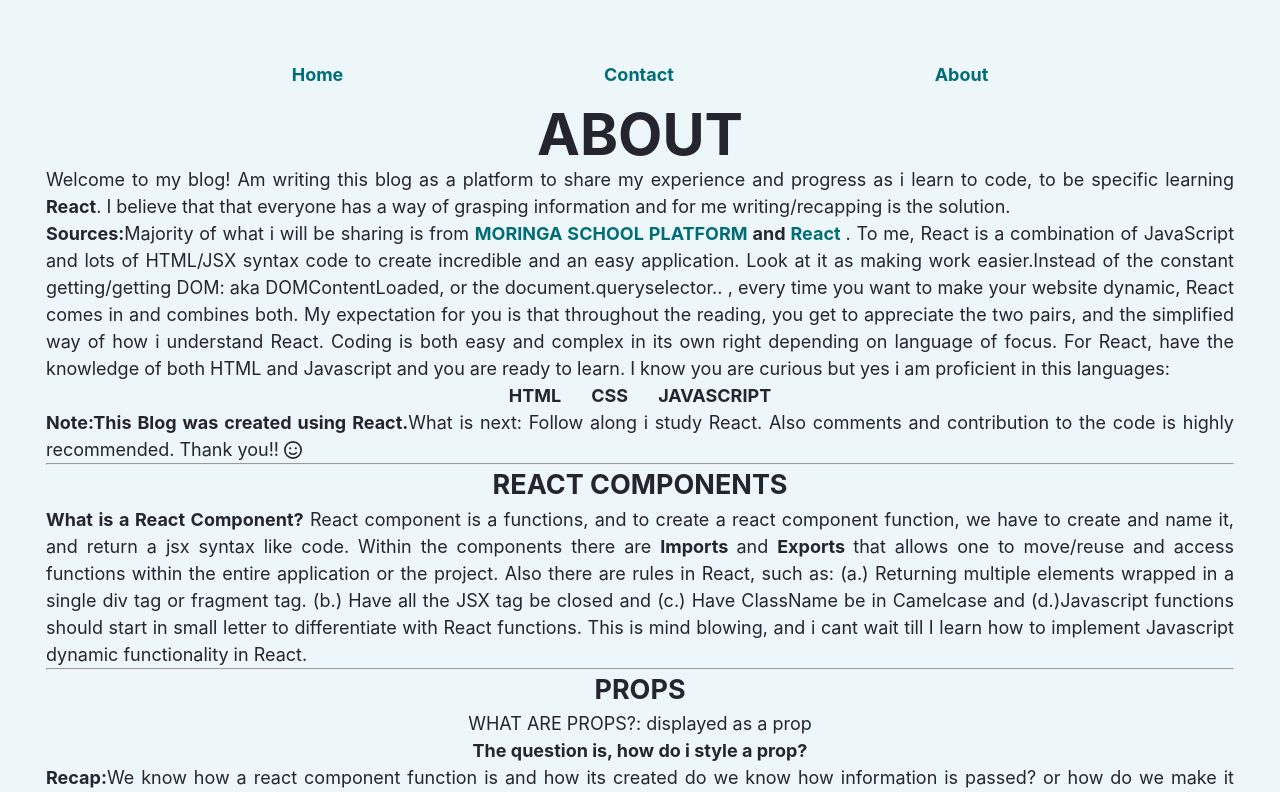
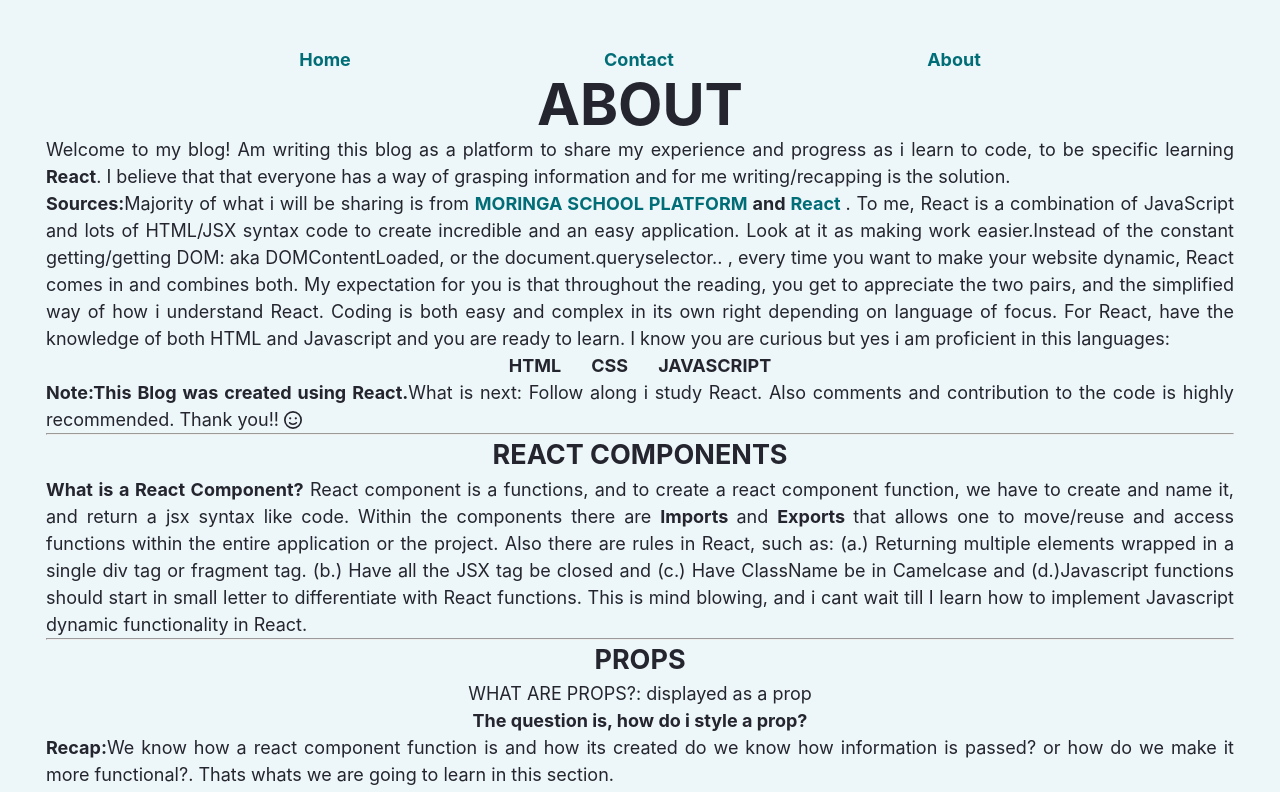
Before and after one commit to ShernOc/blog, a React app: page / in a window 1280 px wide. Shown: the top 792 px of the page. Built offline with nearby package versions, Linux system fonts and the light colour scheme; the HTML template or start-up script is replaced by a standard one.

Commit message:
update navbar

```diff
--- a/src/components/Navbar.jsx
+++ b/src/components/Navbar.jsx
@@ -1,13 +1,16 @@
 function Navbar() {
+    // Array of navbar links
+    const links = ["home","About","Contact","Books"]
+
+    // We are going to return the links, and have the key prop included
 
     return (
-        <>
-            <nav id = "navbar">
-                <li><a href="./">Home</a></li>
-                <li><a href="./src/components/Contact.jsx">Contact</a></li>
-                <li><a href="./">About</a></li>
+        <nav id = "navbar">
+                <a key = {links.home} href="./">Home</a>
+                <a key = {links.contact} href="./src/components/Contact.jsx">Contact</a>
+                <a key = {links.about} href="./src/components/About">About</a>
             </nav>
-        </>
+
     )
 }
 
```
